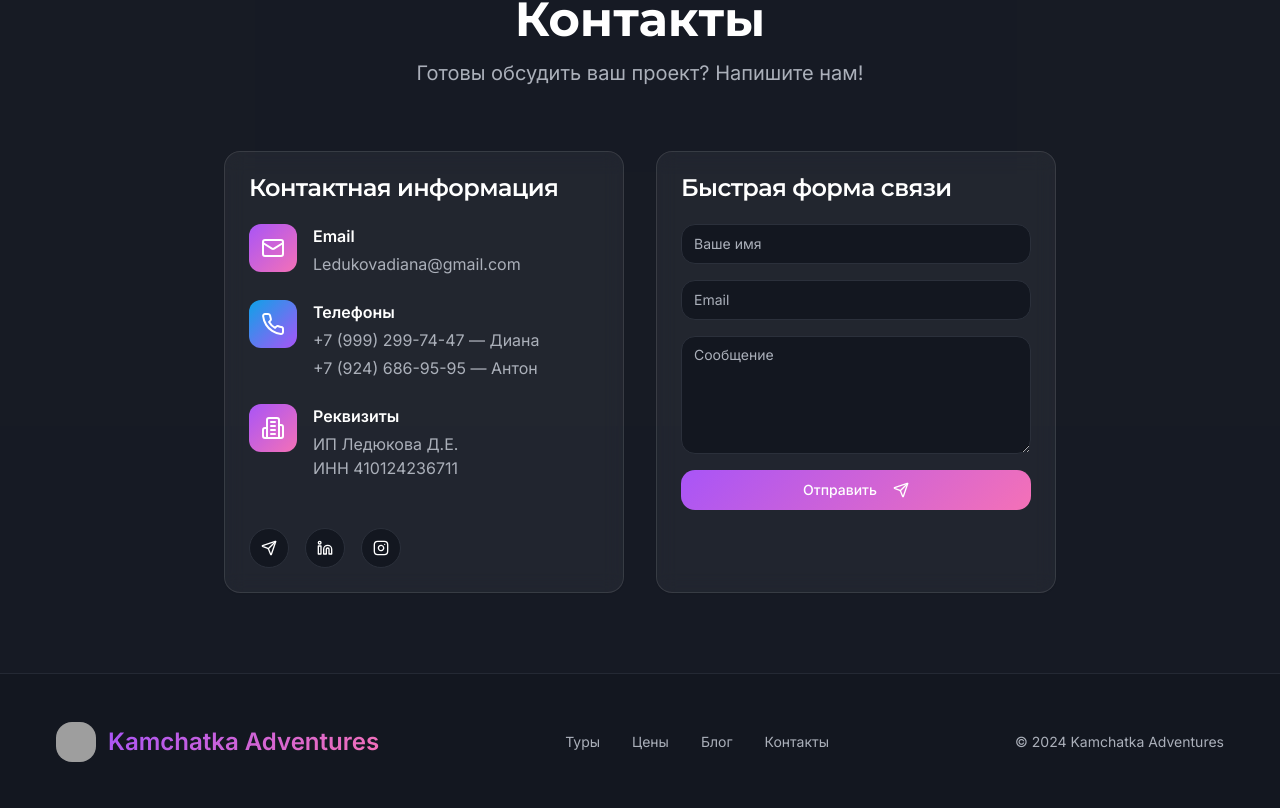
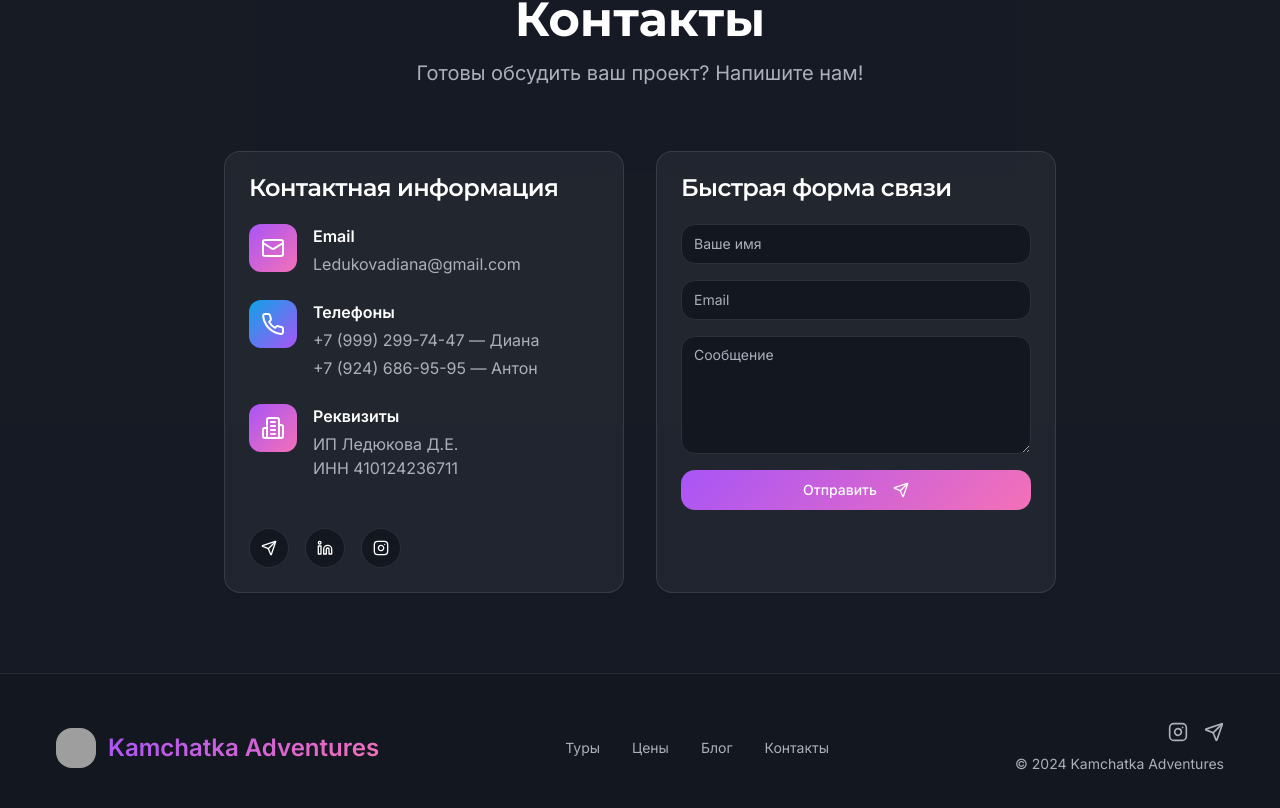
Before and after one commit to pr-poehali-dev/site-creation-project-61, a React (Vite) app: page / in a window 1280 px wide. Shown: the part 5163-5971 px from the top of the page. Built offline with nearby package versions, Linux system fonts and the light colour scheme; grey boxes are pictures that could not be loaded.

Commit message:
feat: добавить ссылки на соцсети в футер

```diff
--- a/src/components/BookingSection.tsx
+++ b/src/components/BookingSection.tsx
@@ -190,8 +190,30 @@ export default function BookingSection({ scrollToSection }: BookingSectionProps)
               </button>
             </div>
 
-            <div className="text-sm text-muted-foreground">
-              © 2024 Kamchatka Adventures
+            <div className="flex flex-col items-center md:items-end gap-3">
+              <div className="flex gap-4">
+                <a
+                  href="https://instagram.com/kamchatka_adventures41"
+                  target="_blank"
+                  rel="noopener noreferrer"
+                  className="text-muted-foreground hover:text-primary transition-colors"
+                  aria-label="Instagram"
+                >
+                  <Icon name="Instagram" size={20} />
+                </a>
+                <a
+                  href="https://t.me/Diana_LK41"
+                  target="_blank"
+                  rel="noopener noreferrer"
+                  className="text-muted-foreground hover:text-primary transition-colors"
+                  aria-label="Telegram"
+                >
+                  <Icon name="Send" size={20} />
+                </a>
+              </div>
+              <div className="text-sm text-muted-foreground">
+                © 2024 Kamchatka Adventures
+              </div>
             </div>
           </div>
         </div>
```
Also changed, not shown: 1 other file (tests, documents, lock files or other folders).
